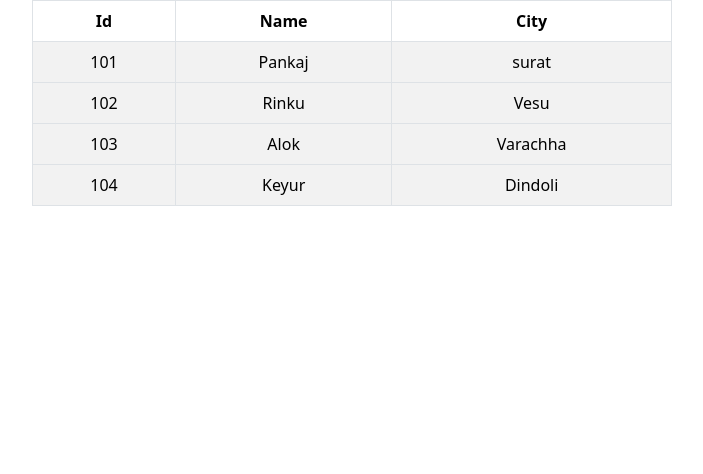
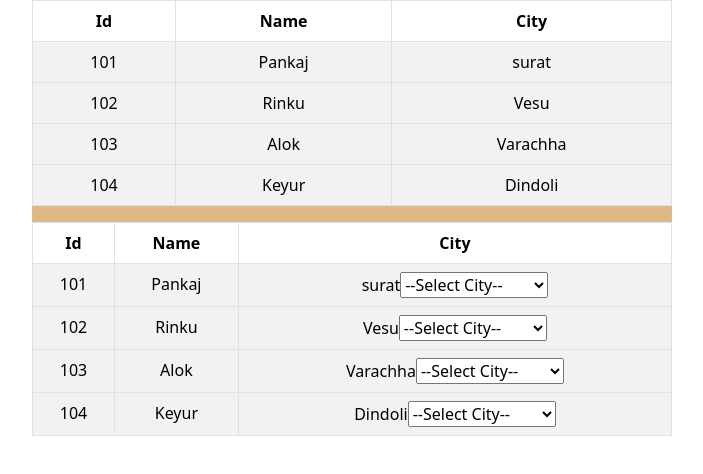
Before and after one commit to pankajm1995/react, a React (Create React App) app in the folder demo/: page / in a window 1280 px wide. Shown: the top 474 px of the page, without its empty margins (288-991 px from the left). Built offline with nearby package versions, Linux system fonts and the light colour scheme.

Commit message:
changes done

```diff
--- a/demo/src/App.js
+++ b/demo/src/App.js
@@ -15,6 +15,8 @@ import { Button } from 'react-bootstrap';
 import 'bootstrap/dist/css/bootstrap.min.css';
 import Tables from './Table';
 
+import Tloop from './Tloop';
+
 function App() {
   return (
     <div className="App">
@@ -24,6 +26,7 @@ function App() {
     <Registration/>
   <Table/>*/}
     <Tables/>
+    <Tloop/>
     </div>
   )
 }
--- /dev/null
+++ b/demo/src/Tloop.js
@@ -0,0 +1,62 @@
+import Table from 'react-bootstrap/Table';
+
+function Tloop() {
+    const data = [
+        { id: 101, name: "Pankaj", city: "surat" },
+        { id: 102, name: "Rinku", city: "Vesu" },
+        { id: 103, name: "Alok", city: "Varachha" },
+        { id: 104, name: "Keyur", city: "Dindoli" },
+    ]
+    const state=[
+       { state:["Uttar Pradesh","Madhya Pradesh","Gujrat","Maharashtra"]}
+    ]
+    return (
+        <Table striped bordered hover variant='yellow'>
+
+
+            <thead>
+                <tr>
+                    <th>Id</th>
+                    <th>Name</th>
+                    <th>City</th>
+                </tr>
+            </thead>
+            {
+                data.map((callback) =>
+
+                        <tbody>
+                            <tr>
+                                <td>{callback.id}</td>
+                                <td>{callback.name}</td>
+                                <td>{callback.city}
+                                    {
+                                        state.map((callback)=>
+                                        <select>
+                                            <option hidden>
+                                                <td >--Select City--</td>
+                                            </option>
+                                            <option>
+                                                <td>{callback.state[0]}</td>
+                                            </option>
+                                            <option>
+                                                <td>{callback.state[1]}</td>
+
+                                            </option>
+                                            <option>
+                                                <td>{callback.state[2]}</td>
+
+                                            </option>
+                                            </select>
+                                        )
+
+                                    }
+                                </td>
+                            </tr>
+                        </tbody>
+                )
+            }
+        </Table>
+    );
+}
+
+export default Tloop;
```
